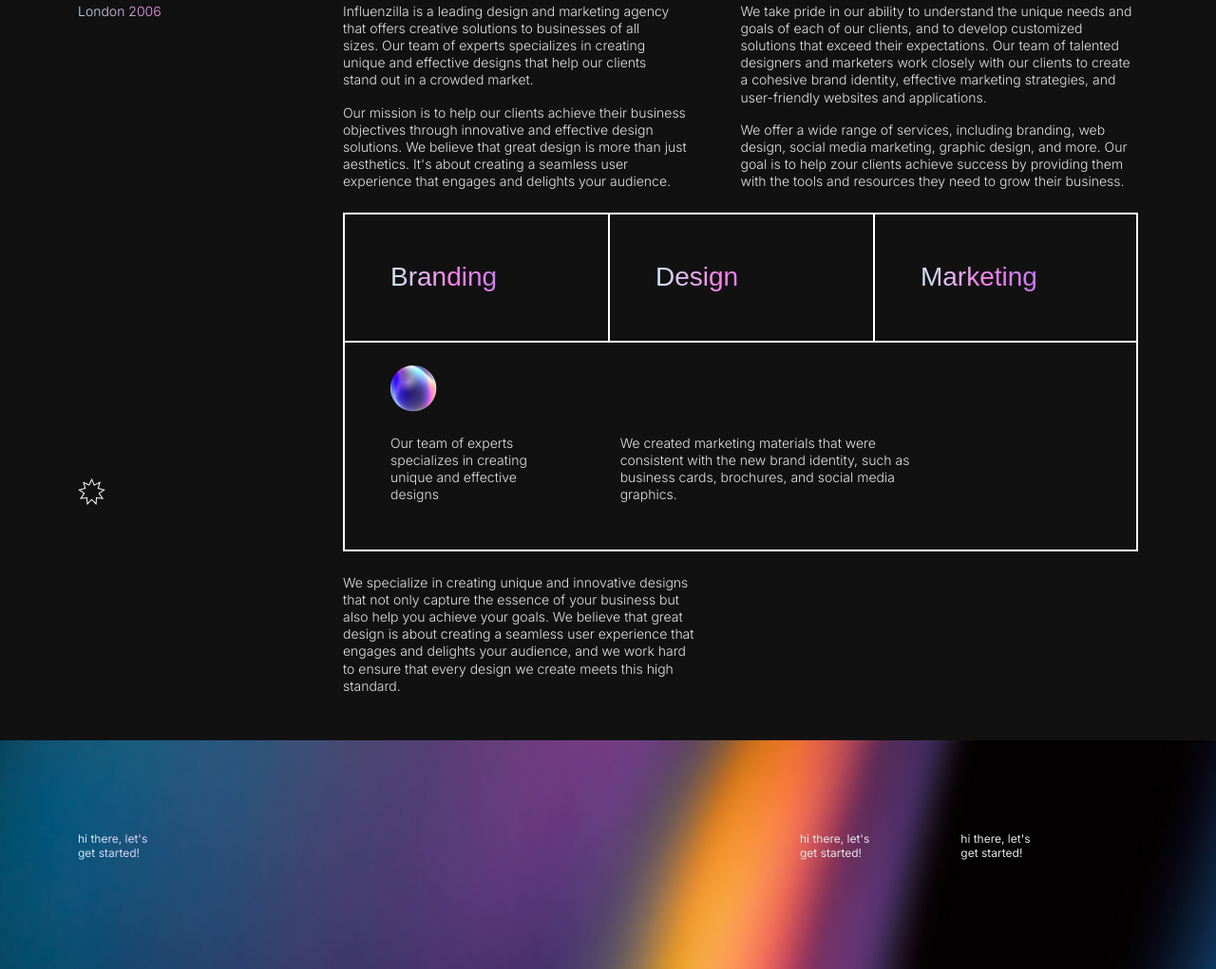
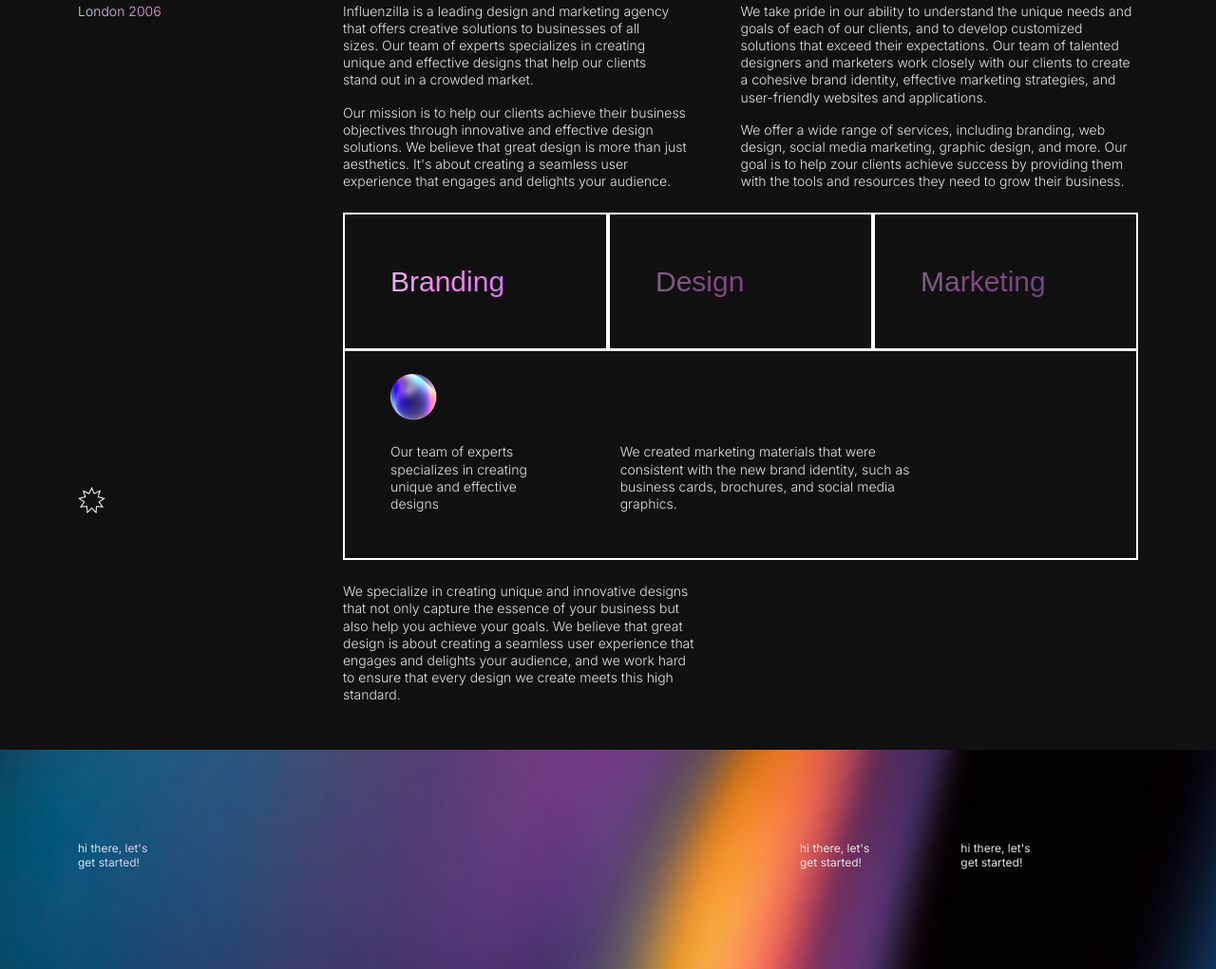
Before and after one commit to najimRizky/najim-rizky-slicing, a plain HTML site: page index.html in a window 1280 px wide. Shown: the part 1848-2869 px from the top of the page at 95% size. Drawn offline with Linux system fonts and the light colour scheme; a web font is replaced by a local one.

Commit message:
feat(expertise-section): enable nav-tabs

```diff
--- a/css/index.css
+++ b/css/index.css
@@ -227,20 +227,33 @@
   font-family: var(--inter);
 }
 
-#expertise-section .table-objective_header,
-#expertise-section .table-objective_content {
+#expertise-section .nav-tabs .nav-item {
   border: var(--border);
+  font-size: 1.875rem;
 }
 
-#expertise-section .table-objective_header {
-  border-right: none;
-  border-bottom: none;
+@media (max-width: 992px) {
+  #expertise-section .nav-tabs .nav-item {
+    font-size: 1.25rem;
+  }
 }
 
-#expertise-section .table-objective .col-4:nth-child(3) .table-objective_header {
+@media (max-width: 576px) {
+  #expertise-section .nav-tabs .nav-item {
+    font-size: 1rem;
+  }
+}
+
+#expertise-section .nav-tabs .nav-item:not(:has(.active)) div {
+  opacity: 0.5;
+}
+
+#expertise-section .tab-content {
+  border-top: none;
+  border-bottom: var(--border);
+  border-left: var(--border);
   border-right: var(--border);
 }
-
 /* End Expertise - Section */
 
 /* Get Started - Section */
--- a/index.html
+++ b/index.html
@@ -242,27 +242,34 @@
       <div class="col-md-3 d-flex align-items-end mb-0 mb-md-5 order-4 order-md-3">
         <img class="mt-auto" src="./images/ico_star.png" alt="star">
       </div>
-      <div class="col-md-9 table-objective order-3 order-md-4">
-        <div class="row g-0">
-          <div class="col-4">
-            <div class="table-objective_header p-5">
-              <h3 class="text-gradient">Branding</h3>
+      <div class="col-md-9 table-objective order-3 order-md-4 mb-5 mb-md-0">
+        <ul class="nav nav-tabs row g-0" id="myTab" role="tablist">
+          <li class="nav-item col-4" role="presentation">
+            <div class="text-start p-2 p-sm-4 p-xl-5  rounded-0 w-100 text-gradient active" id="branding-tab"
+              data-bs-toggle="tab" data-bs-target="#branding" type="button" role="tab" aria-controls="branding"
+              aria-selected="true">
+              Branding
             </div>
+          </li>
+          <li class="nav-item col-4" role="presentation">
+            <div class="text-start p-2 p-sm-4 p-xl-5  rounded-0 w-100 text-gradient" id="design-tab"
+              data-bs-toggle="tab" data-bs-target="#design" type="button" role="tab" aria-controls="design"
+              aria-selected="false">
+              Design
             </div>
-          <div class="col-4">
-            <div class="table-objective_header p-5">
-              <h3 class="text-gradient">Design</h3>
+          </li>
+          <li class="nav-item col-4" role="presentation">
+            <div class="text-start p-2 p-sm-4 p-xl-5  rounded-0 w-100 text-gradient" id="marketing-tab"
+              data-bs-toggle="tab" data-bs-target="#marketing" type="button" role="tab" aria-controls="marketing"
+              aria-selected="false">
+              Marketing
             </div>
-          </div>
-          <div class="col-4">
-            <div class="table-objective_header p-5">
-              <h3 class="text-gradient">Marketing</h3>
-            </div>
-          </div>
-          <div class="col-12 mb-4 mb-md-0">
-            <div class="table-objective_content px-5 pb-5 pt-4">
-              <div class="row gy-2">
-                <div class="col-12 mb-3">
+          </li>
+        </ul>
+        <div class="tab-content p-2 pb-4 p-sm-4 px-md-5 pb-md-5 pt-4" id="myTabContent">
+          <div class="tab-pane fade show active" id="branding" role="tabpanel" aria-labelledby="branding-tab">
+            <div class="row gy-4">
+              <div class="col-12">
                 <img src="./images/ico_sphere.png" alt="sphere">
               </div>
               <div class="col-md-4">
@@ -277,6 +284,41 @@
                   brochures, and social media graphics.
                 </p>
               </div>
+            </div>
+          </div>
+          <div class="tab-pane fade" id="design" role="tabpanel" aria-labelledby="design-tab">
+            <div class="row gy-4">
+              <div class="col-12">
+                <img src="./images/ico_sphere-2.png" alt="sphere">
+              </div>
+              <div class="col-md-4">
+                <p class="pe-md-5 pe-0">
+                  Innovative and effective design solutions for business of our clients
+                </p>
+              </div>
+              <div class="col-md-5 p-md-0">
+                <p>
+                  We partnered with a technology startup to create a new website that would showcase their innovative
+                  product and attract investors.
+                </p>
+              </div>
+            </div>
+          </div>
+          <div class="tab-pane fade" id="marketing" role="tabpanel" aria-labelledby="marketing-tab">
+            <div class="row gy-4">
+              <div class="col-12">
+                <img src="./images/ico_sphere-3.png" alt="sphere">
+              </div>
+              <div class="col-md-4">
+                <p class="pe-md-5 pe-0">
+                  Our team of experienced designers and marketing professionals work closely
+                </p>
+              </div>
+              <div class="col-md-5 p-md-0">
+                <p>
+                  We provided the brand with a detailed social media strategy that outlined how they could continue to
+                  grow their following and engage with their audience in the future.
+                </p>
               </div>
             </div>
           </div>
```
Also changed, not shown: images/ico_sphere-2.png (added), images/ico_sphere-3.png (added). Lines whose indentation alone changed are shown as unchanged.
